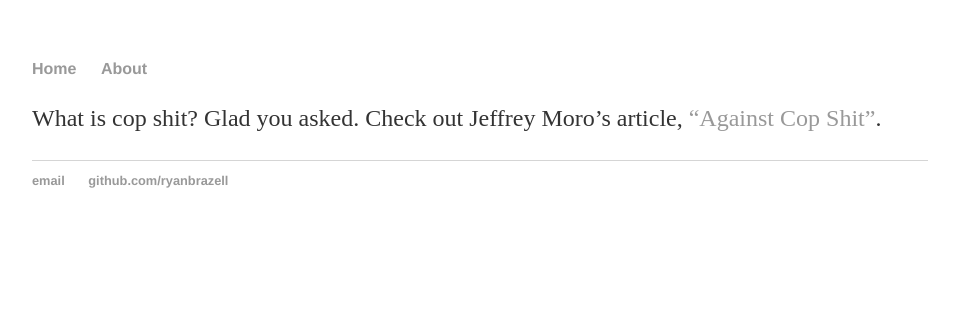
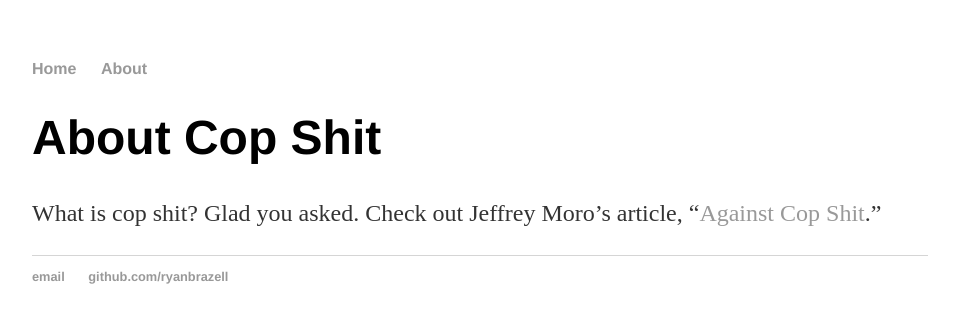
Before and after one commit to ryanbrazell/ryanbrazell.github.io, a Jekyll site: the page built from about.md, in a window 1280 px wide. Shown: the top 323 px of the page, without its empty margins (160-1119 px from the left). Built offline with Jekyll 4.4.1, drawn with Linux system fonts in a browser that asks for light colours.

Commit message:
fixed punctuation from about page

```diff
--- a/about.md
+++ b/about.md
@@ -2,5 +2,6 @@
 layout: default
 title: About Cop Shit
 ---
+<h1>{{ page.title }}</h1>
 
-What is cop shit? Glad you asked. Check out Jeffrey Moro's article, ["Against Cop Shit"](https://jeffreymoro.com/blog/2020-02-13-against-cop-shit/).
+What is cop shit? Glad you asked. Check out Jeffrey Moro's article, "[Against Cop Shit](https://jeffreymoro.com/blog/2020-02-13-against-cop-shit/)."
```
